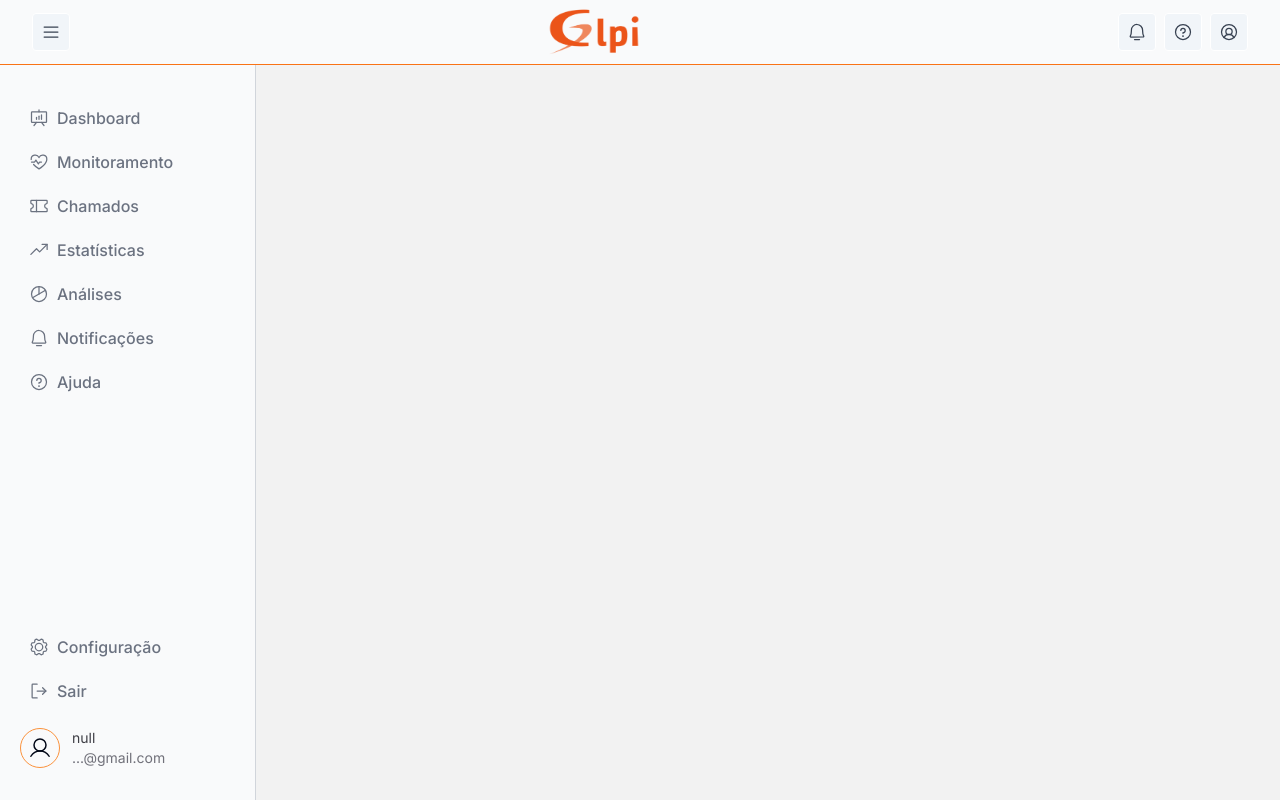
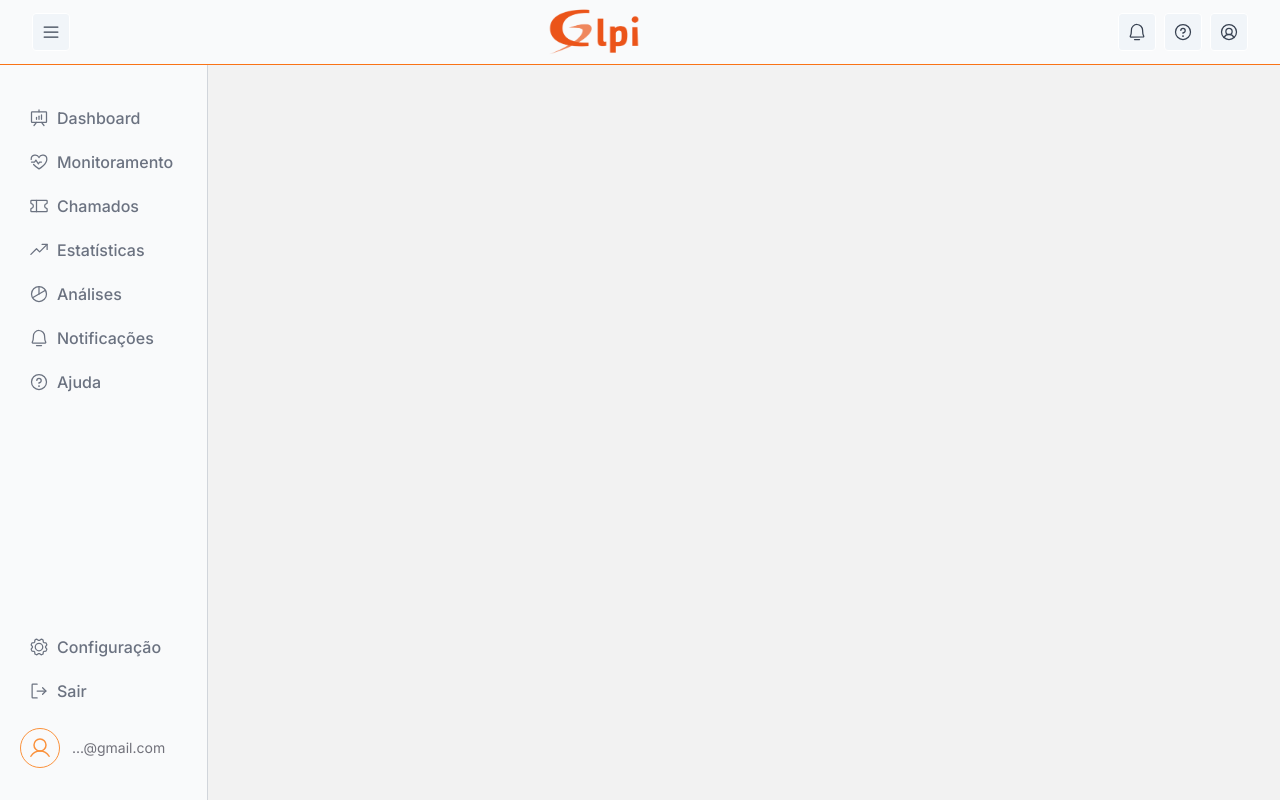
Before and after one commit to Henrry-Maximo/GLPI-Dashboard-Analytics, a React (Vite) app in the folder GLPI-Analytics-Pro/: page /main in a window 1280 px wide. Built offline with nearby package versions, Linux system fonts and the light colour scheme; sample sign-in values are in the browser's storage.

Commit message:
🎨 Style: Add adjust at layout using truncate tailwing in name and color icon

```diff
--- a/GLPI-Analytics-Pro/src/components/Sidebar/MainProfile/index.tsx
+++ b/GLPI-Analytics-Pro/src/components/Sidebar/MainProfile/index.tsx
@@ -1,6 +1,8 @@
-import { User } from 'phosphor-react'
+import { User } from "phosphor-react";
 
 export function Profile() {
+  const nameUserFromSessionStorage = sessionStorage.getItem("name");
+
   return (
     <div className="grid grid-cols-profile items-center gap-3 mt-4">
       {/* <img
@@ -9,15 +11,18 @@ export function Profile() {
         alt="foto de perfil"
       /> */}
       <div className="h-10 w-10 rounded-full border border-orange-400 flex justify-center items-center">
-        <User size={24} /> {/* Exibindo o ícone diretamente */}
+        <User size={24} color="#fb923c" /> {/* Exibindo o ícone diretamente */}
       </div>
 
       <div className="flex flex-col truncate">
-        <span className="font semibold text-sm text-zinc-700">
-          {`${sessionStorage.getItem('name')}`}
+        <span
+          className="font semibold text-sm text-zinc-700 truncate"
+          title={nameUserFromSessionStorage ? nameUserFromSessionStorage : ""}
+        >
+          {nameUserFromSessionStorage}
         </span>
         <span className="truncate text-sm text-zinc-500">...@gmail.com</span>
       </div>
     </div>
-  )
+  );
 }
--- a/GLPI-Analytics-Pro/src/components/Sidebar/Sidebar.tsx
+++ b/GLPI-Analytics-Pro/src/components/Sidebar/Sidebar.tsx
@@ -32,7 +32,7 @@ export default function Sidebar({ menuOpen }: MainProps) {
   return (
     <aside
       className={`${
-        menuOpen ? "w-64 px-5 py-8" : "w-0 opacity-0"
+        menuOpen ? "w-52 px-5 py-8" : "w-0 opacity-0"
       } flex flex-col bg-gray-50 border-r border-gray-300 transition-all duration-200 ease-in-out`}
     >
       {/* <Input.Root>
@@ -66,7 +66,6 @@ export default function Sidebar({ menuOpen }: MainProps) {
             link="/login"
             onClick={handleLogout}
           />
-
         </nav>
 
         <Profile />
```
